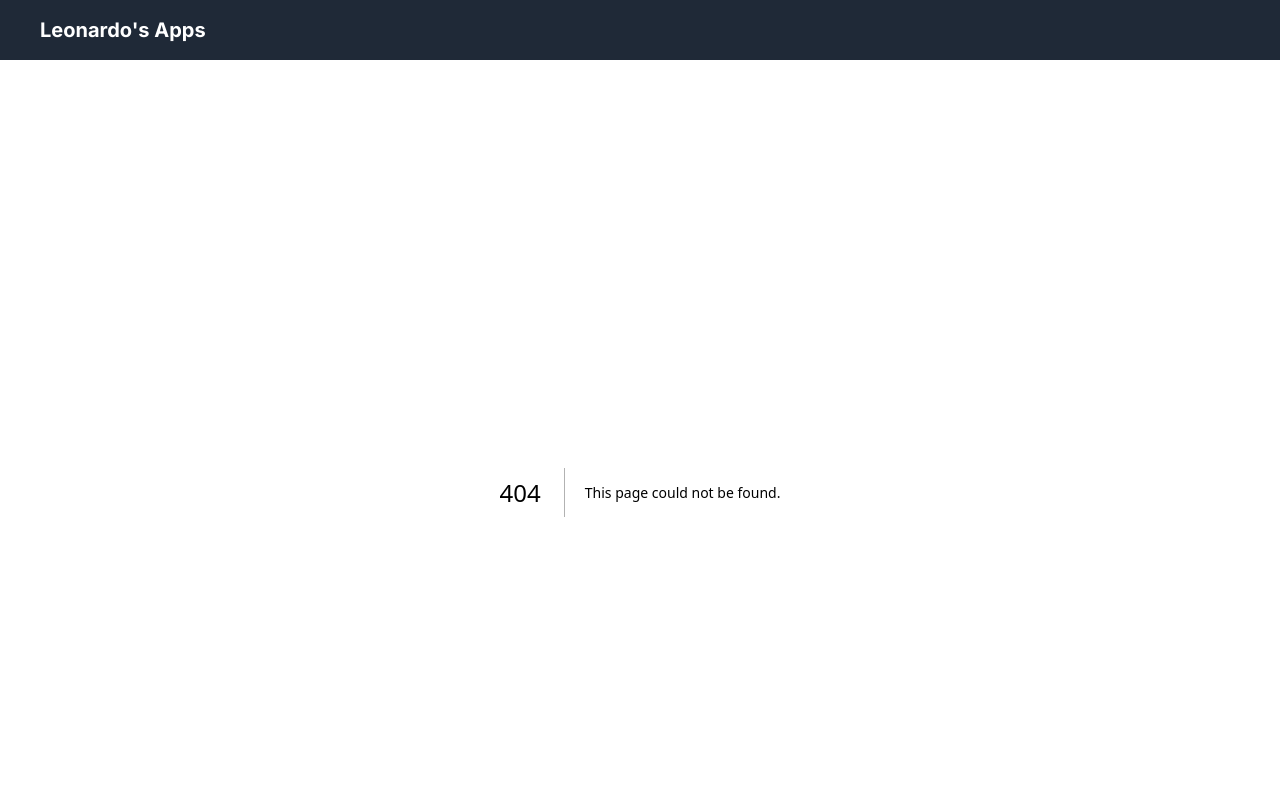
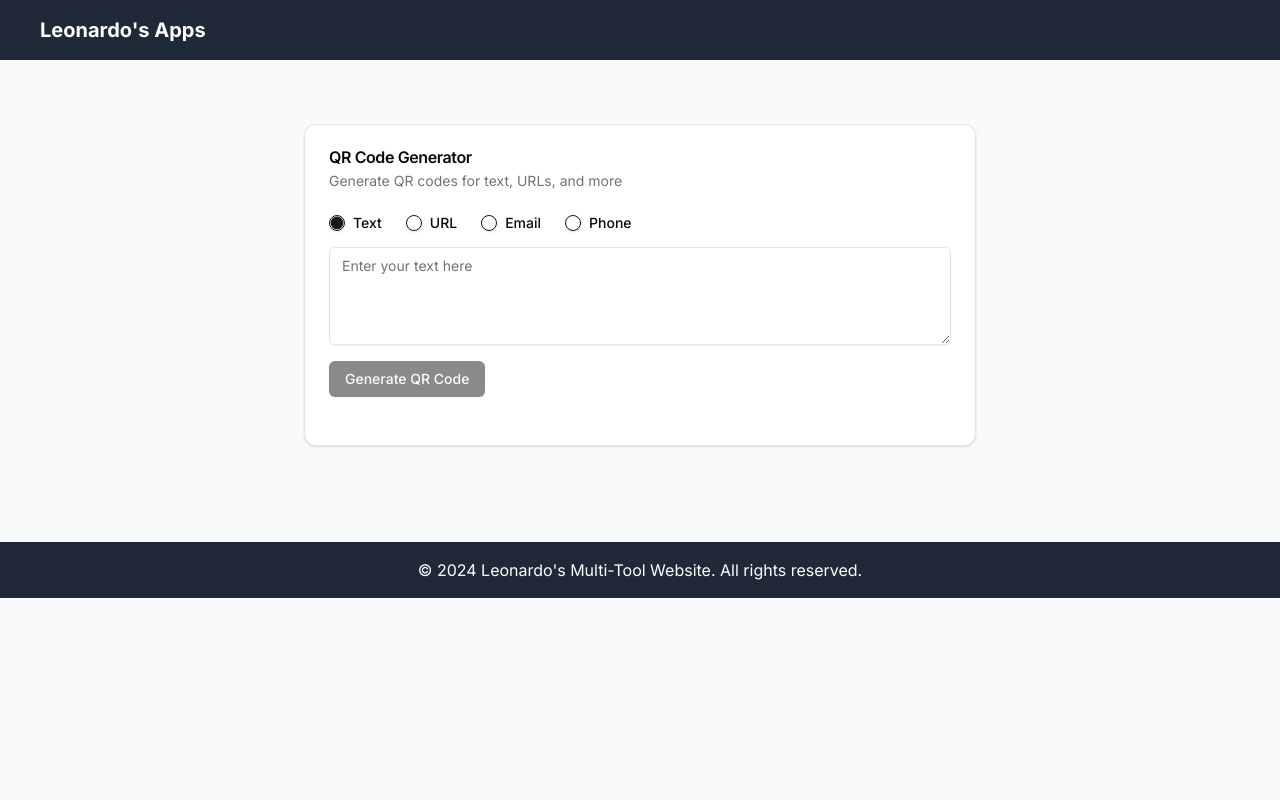
Before and after one commit to Tuanyk/leoapps, a Next.js app: page /tools/qr-generator in a window 1280 px wide. Before the commit this address had no page. Shown: the top 800 px of the page. Built offline with nearby package versions, Linux system fonts and the light colour scheme.

Commit message:
1733468726

```diff
--- a/app/page.tsx
+++ b/app/page.tsx
@@ -22,6 +22,7 @@ export default function Home() {
         <ToolCard href="/tools/salary-calculator" title="Salary Calculator" description="Calculate Your Pay" />
         <ToolCard href="/tools/decision-maker" title="Decision Maker" description="Random Choice Tool" />
         <ToolCard href="/tools/coin-toss" title="Coin Toss Tool" description="Quick and Fair Decision Making" />
+        <ToolCard href="/tools/qr-generator" title="QR Code Generator" description="Create QR Codes for Text, URLs, and More" />
       </div>
     </div>
   )
--- /dev/null
+++ b/app/tools/qr-generator/actions.ts
@@ -0,0 +1,26 @@
+'use server'
+
+import QRCode from 'qrcode'
+
+export async function generateQRCode(prevState: unknown, formData: FormData): Promise<{ success: boolean; dataURL?: string; error?: string }> {
+  const data = formData.get('qrData') as string
+
+  if (!data) {
+    return { success: false, error: 'No data provided' }
+  }
+
+  try {
+    const qrCodeDataURL = await QRCode.toDataURL(data, {
+      width: 300,
+      margin: 2,
+      color: {
+        dark: '#000000',
+        light: '#ffffff',
+      },
+    })
+    return { success: true, dataURL: qrCodeDataURL }
+  } catch (error) {
+    console.error('Error generating QR code:', error)
+    return { success: false, error: 'Failed to generate QR code' }
+  }
+}
--- /dev/null
+++ b/app/tools/qr-generator/layout.tsx
@@ -0,0 +1,29 @@
+import type { Metadata } from 'next'
+import { BASE_URL } from '../../utils/config';
+
+
+export const metadata: Metadata = {
+  title: 'QR Code Generator | Create QR Codes for Text, URLs, and More',
+  description: 'Generate QR codes quickly and easily for text, URLs, contact information, and more with our free QR Code Generator tool.',
+  openGraph: {
+    title: 'QR Code Generator | Create QR Codes for Text, URLs, and More',
+    description: 'Generate QR codes quickly and easily for text, URLs, contact information, and more with our free QR Code Generator tool.',
+    url: `${BASE_URL}/tools/qr-generator`,
+    siteName: 'QR Generator by Leonardo',
+    locale: 'en_US',
+    type: 'website',
+  },
+  twitter: {
+    card: 'summary_large_image',
+    title: 'QR Code Generator | Create QR Codes for Text, URLs, and More',
+    description: 'Generate QR codes quickly and easily for text, URLs, contact information, and more with our free QR Code Generator tool.',
+  },
+  alternates: {
+    canonical: `${BASE_URL}/tools/qr-generator`,
+  }
+
+}
+
+export default function Layout({ children }: { children: React.ReactNode }) {
+  return <>{children}</>
+}
--- /dev/null
+++ b/app/tools/qr-generator/page.tsx
@@ -0,0 +1,126 @@
+'use client'
+
+import { useState } from 'react'
+import { useFormState } from 'react-dom'
+import { generateQRCode } from './actions'
+import { Card, CardContent, CardDescription, CardHeader, CardTitle, CardFooter } from "@/components/ui/card"
+import { Input } from "@/components/ui/input"
+import { Label } from "@/components/ui/label"
+import { RadioGroup, RadioGroupItem } from "@/components/ui/radio-group"
+import { Button } from "@/components/ui/button"
+import { Textarea } from "@/components/ui/textarea"
+import Image from 'next/image'
+
+type QRType = 'text' | 'url' | 'email' | 'phone'
+
+export default function QRGenerator() {
+  const [qrType, setQRType] = useState<QRType>('text')
+  const [qrData, setQRData] = useState('')
+  const [state, formAction] = useFormState(generateQRCode, { success: false })
+
+  return (
+    <div className="container mx-auto py-8">
+      <Card className="w-full max-w-2xl mx-auto">
+        <CardHeader>
+          <CardTitle>QR Code Generator</CardTitle>
+          <CardDescription>Generate QR codes for text, URLs, and more</CardDescription>
+        </CardHeader>
+        <CardContent>
+          <form action={formAction} className="space-y-4">
+            <RadioGroup defaultValue={qrType} onValueChange={(value: QRType) => setQRType(value)} className="flex space-x-4">
+              <div className="flex items-center space-x-2">
+                <RadioGroupItem value="text" id="text" />
+                <Label htmlFor="text">Text</Label>
+              </div>
+              <div className="flex items-center space-x-2">
+                <RadioGroupItem value="url" id="url" />
+                <Label htmlFor="url">URL</Label>
+              </div>
+              <div className="flex items-center space-x-2">
+                <RadioGroupItem value="email" id="email" />
+                <Label htmlFor="email">Email</Label>
+              </div>
+              <div className="flex items-center space-x-2">
+                <RadioGroupItem value="phone" id="phone" />
+                <Label htmlFor="phone">Phone</Label>
+              </div>
+            </RadioGroup>
+
+            {qrType === 'text' && (
+              <Textarea
+                name="qrData"
+                placeholder="Enter your text here"
+                value={qrData}
+                onChange={(e) => setQRData(e.target.value)}
+                rows={4}
+              />
+            )}
+
+            {qrType === 'url' && (
+              <Input
+                name="qrData"
+                type="url"
+                placeholder="https://example.com"
+                value={qrData}
+                onChange={(e) => setQRData(e.target.value)}
+              />
+            )}
+
+            {qrType === 'email' && (
+              <Input
+                name="qrData"
+                type="email"
+                placeholder="example@email.com"
+                value={qrData}
+                onChange={(e) => setQRData(e.target.value)}
+              />
+            )}
+
+            {qrType === 'phone' && (
+              <Input
+                name="qrData"
+                type="tel"
+                placeholder="+1234567890"
+                value={qrData}
+                onChange={(e) => setQRData(e.target.value)}
+              />
+            )}
+
+            <Button type="submit" disabled={!qrData}>
+              Generate QR Code
+            </Button>
+          </form>
+        </CardContent>
+        <CardFooter className="flex justify-center">
+          {state && state.success && state.dataURL && (
+            <div className="text-center">
+              <div className="relative w-64 h-64 mx-auto mb-4">
+                <Image
+                  src={state.dataURL}
+                  alt="Generated QR Code"
+                  layout="fill"
+                  objectFit="contain"
+                />
+              </div>
+              <Button
+                onClick={() => {
+                  if (state.dataURL) {
+                    const link = document.createElement('a')
+                    link.href = state.dataURL
+                    link.download = 'qrcode.png'
+                    link.click()
+                  }
+                }}
+              >
+                Download QR Code
+              </Button>
+            </div>
+          )}
+          {state && !state.success && state.error && (
+            <p className="text-red-500">{state.error}</p>
+          )}
+        </CardFooter>
+      </Card>
+    </div>
+  )
+}
--- /dev/null
+++ b/components/ui/radio-group.tsx
@@ -0,0 +1,44 @@
+"use client"
+
+import * as React from "react"
+import * as RadioGroupPrimitive from "@radix-ui/react-radio-group"
+import { Circle } from "lucide-react"
+
+import { cn } from "@/lib/utils"
+
+const RadioGroup = React.forwardRef<
+  React.ElementRef<typeof RadioGroupPrimitive.Root>,
+  React.ComponentPropsWithoutRef<typeof RadioGroupPrimitive.Root>
+>(({ className, ...props }, ref) => {
+  return (
+    <RadioGroupPrimitive.Root
+      className={cn("grid gap-2", className)}
+      {...props}
+      ref={ref}
+    />
+  )
+})
+RadioGroup.displayName = RadioGroupPrimitive.Root.displayName
+
+const RadioGroupItem = React.forwardRef<
+  React.ElementRef<typeof RadioGroupPrimitive.Item>,
+  React.ComponentPropsWithoutRef<typeof RadioGroupPrimitive.Item>
+>(({ className, ...props }, ref) => {
+  return (
+    <RadioGroupPrimitive.Item
+      ref={ref}
+      className={cn(
+        "aspect-square h-4 w-4 rounded-full border border-primary text-primary shadow focus:outline-none focus-visible:ring-1 focus-visible:ring-ring disabled:cursor-not-allowed disabled:opacity-50",
+        className
+      )}
+      {...props}
+    >
+      <RadioGroupPrimitive.Indicator className="flex items-center justify-center">
+        <Circle className="h-3.5 w-3.5 fill-primary" />
+      </RadioGroupPrimitive.Indicator>
+    </RadioGroupPrimitive.Item>
+  )
+})
+RadioGroupItem.displayName = RadioGroupPrimitive.Item.displayName
+
+export { RadioGroup, RadioGroupItem }
--- /dev/null
+++ b/components/ui/textarea.tsx
@@ -0,0 +1,22 @@
+import * as React from "react"
+
+import { cn } from "@/lib/utils"
+
+const Textarea = React.forwardRef<
+  HTMLTextAreaElement,
+  React.ComponentProps<"textarea">
+>(({ className, ...props }, ref) => {
+  return (
+    <textarea
+      className={cn(
+        "flex min-h-[60px] w-full rounded-md border border-input bg-transparent px-3 py-2 text-base shadow-sm placeholder:text-muted-foreground focus-visible:outline-none focus-visible:ring-1 focus-visible:ring-ring disabled:cursor-not-allowed disabled:opacity-50 md:text-sm",
+        className
+      )}
+      ref={ref}
+      {...props}
+    />
+  )
+})
+Textarea.displayName = "Textarea"
+
+export { Textarea }
--- a/package.json
+++ b/package.json
@@ -10,6 +10,7 @@
   },
   "dependencies": {
     "@radix-ui/react-label": "^2.1.0",
+    "@radix-ui/react-radio-group": "^1.2.1",
     "@radix-ui/react-select": "^2.1.2",
     "@radix-ui/react-slider": "^1.2.1",
     "@radix-ui/react-slot": "^1.1.0",
@@ -19,6 +20,7 @@
     "framer-motion": "^11.12.0",
     "lucide-react": "^0.462.0",
     "next": "15.0.3",
+    "qrcode": "^1.5.4",
     "react": "^18.3.1",
     "react-dom": "^18.3.1",
     "tailwind-merge": "^2.5.5",
```
Also changed, not shown: 1 other file (tests, documents, lock files or other folders).
